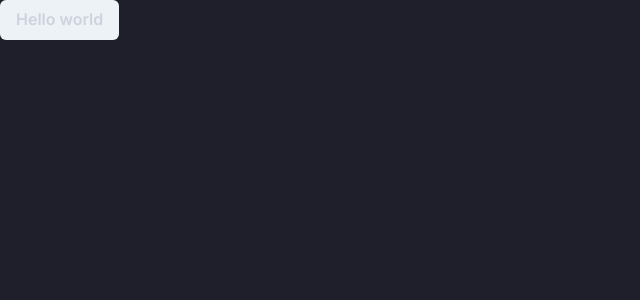
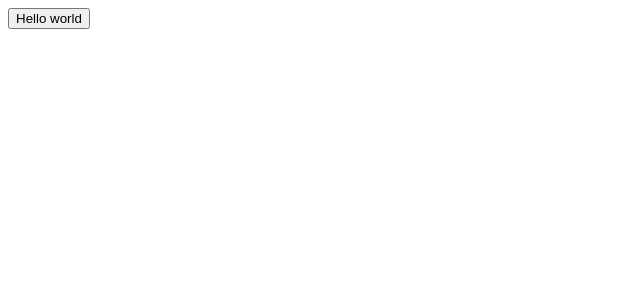
Before and after one commit to indraskr9/personal_portfolio_v3, a Next.js app: page /about in a window 1280 px wide. Shown: the top 300 px of the page, without its empty margins (0-640 px from the left). Built offline with nearby package versions, Linux system fonts and the light colour scheme.

Commit message:
add tailwind for style

```diff
--- a/pages/_app.tsx
+++ b/pages/_app.tsx
@@ -1,40 +1,11 @@
-import {ChakraProvider, extendTheme} from '@chakra-ui/react'
 import {AppProps} from 'next/app'
-import {theme} from 'styles/theme'
-import 'styles/globals.scss'
-import {AnimatePresence, motion} from 'framer-motion'
+import 'tailwindcss/tailwind.css'
 
-function MyApp({Component, pageProps, router}: AppProps) {
+function MyApp({Component, pageProps}: AppProps) {
   return (
-    <ChakraProvider theme={extendTheme(theme)}>
-      <AnimatePresence>
-        <motion.div
-          key={router.route}
-          initial='pageInitial'
-          animate='pageAnimate'
-          exit='pageExit'
-          variants={{
-            pageInitial: {
-              opacity: 0,
-              y: 10,
-            },
-            pageAnimate: {
-              opacity: 1,
-              y: 0,
-              transition: {
-                ease: 'linear',
-                duration: 0.5,
-              },
-            },
-            pageExit: {
-              y: -10,
-              opacity: 0,
-            },
-          }}>
-          <Component {...pageProps} />
-        </motion.div>
-      </AnimatePresence>
-    </ChakraProvider>
+    <>
+      <Component {...pageProps} />
+    </>
   )
 }
 
--- a/pages/_document.tsx
+++ b/pages/_document.tsx
@@ -1,6 +1,4 @@
-import {ColorModeScript} from '@chakra-ui/react'
-import NextDocument, {Html, Head, Main, NextScript} from 'next/document'
-import {theme} from 'styles/theme'
+import NextDocument, {Head, Html, Main, NextScript} from 'next/document'
 
 export default class Document extends NextDocument {
   render() {
@@ -14,8 +12,7 @@ export default class Document extends NextDocument {
             rel='stylesheet'
           />
         </Head>
-        <body>
-          <ColorModeScript initialColorMode={theme.config.initialColorMode} />
+        <body className='bg-dark text-white'>
           <Main />
           <NextScript />
         </body>
--- a/pages/about.tsx
+++ b/pages/about.tsx
@@ -1,10 +1,9 @@
-import {Button} from '@chakra-ui/react'
 import Link from 'next/link'
 
 const about = () => {
   return (
     <Link href='/'>
-      <Button>Hello world</Button>
+      <button>Hello world</button>
     </Link>
   )
 }
--- /dev/null
+++ b/postcss.config.js
@@ -0,0 +1,6 @@
+module.exports = {
+  plugins: {
+    tailwindcss: {},
+    autoprefixer: {},
+  },
+}
--- a/styles/globals.scss
+++ /dev/null
@@ -1,2 +0,0 @@
-html {
-}
--- a/styles/theme.ts
+++ /dev/null
@@ -1,39 +0,0 @@
-import {ColorMode} from '@chakra-ui/react'
-
-export const theme = {
-  config: {
-    initialColorMode: 'light' as ColorMode,
-    useSystemColorMode: false,
-  },
-  colors: {
-    primary: '#6083FF',
-    primaryDark: '#344C9E',
-  },
-  styles: {
-    global: {
-      'html, body': {
-        scrollBehavior: 'smooth',
-        background: '#1F1F2B',
-        color: '#CED2DD',
-        fontFamily: 'Inter',
-      },
-    },
-  },
-  fonts: {
-    body: `Inter,-apple-system,BlinkMacSystemFont,"Segoe UI",Helvetica,Arial,sans-serif,"Apple Color Emoji","Segoe UI Emoji","Segoe UI Symbol"`,
-    heading:
-      'Inter,-apple-system,BlinkMacSystemFont,"Segoe UI",Helvetica,Arial,sans-serif,"Apple Color Emoji","Segoe UI Emoji","Segoe UI Symbol"',
-    mono: 'Fira Mono',
-  },
-  fontWeights: {
-    normal: 400,
-    medium: 600,
-    bold: 800,
-  },
-  layerStyles: {
-    flexCenter: {
-      justifyContent: 'center',
-      alignItems: 'center',
-    },
-  },
-}
--- /dev/null
+++ b/tailwind.config.js
@@ -0,0 +1,19 @@
+// const colors = require('tailwindcss/colors')
+
+module.exports = {
+  purge: ['./pages/**/*.{js,ts,jsx,tsx}', './components/**/*.{js,ts,jsx,tsx}'],
+  darkMode: false, // or 'media' or 'class'
+  theme: {
+    colors: {
+      dark: '#1F1F2B',
+      white: '#CED2DD',
+      primary: '#6083FF',
+      primaryDark: '#344C9E',
+    },
+    extend: {},
+  },
+  variants: {
+    extend: {},
+  },
+  plugins: [],
+}
```
Also changed, not shown: package.json (+4 -4 lines), pages/index.tsx (+18 -44 lines), 1 other file (tests, documents, lock files or other folders).
